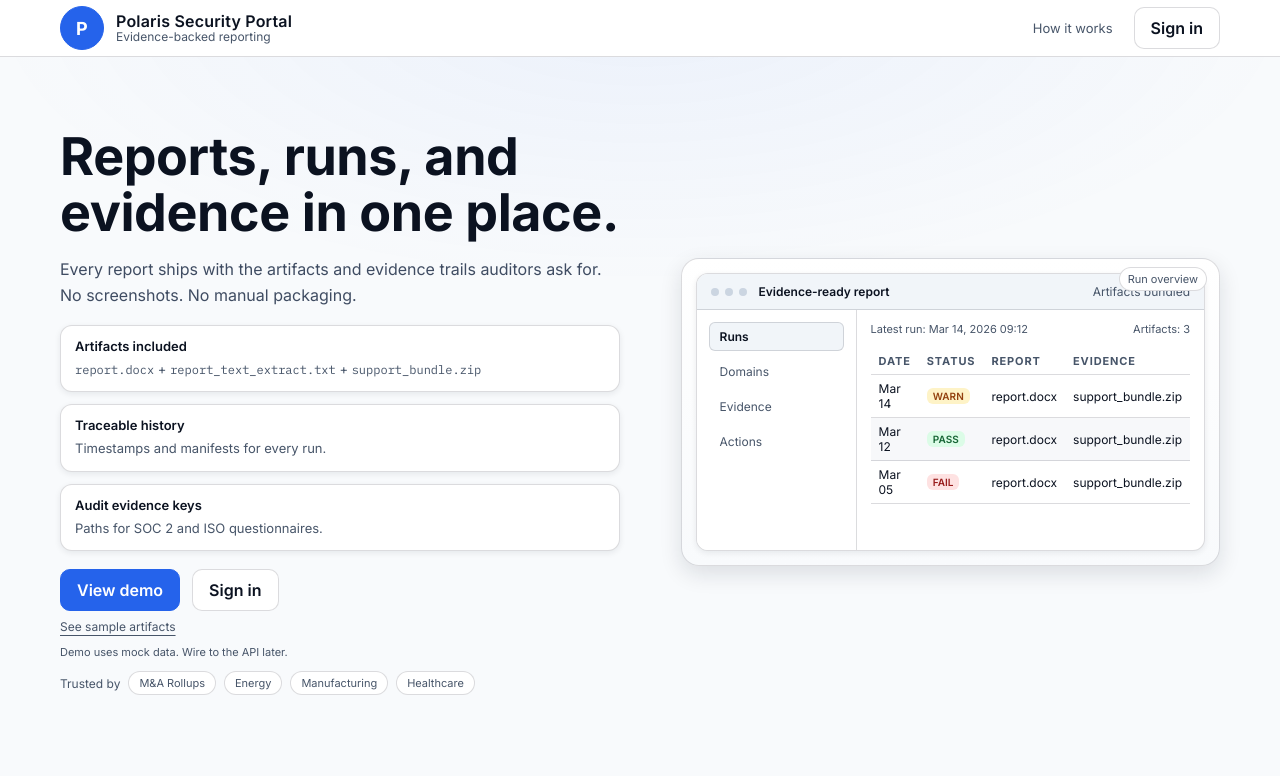
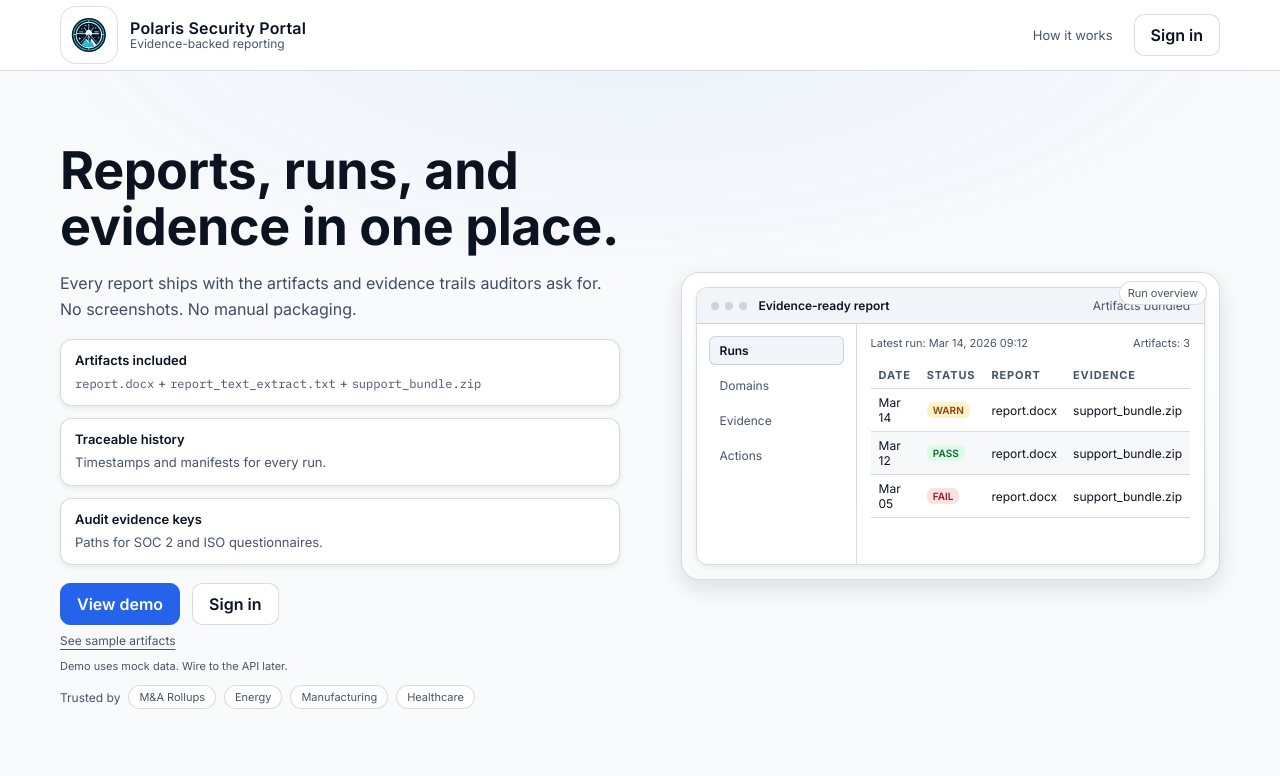
Before and after one commit to heyitsmrshea/Polaris-Security, a plain HTML site: page frontend/portal/index.html in a window 1280 px wide. Shown: the top 776 px of the page. Drawn offline with Linux system fonts and the light colour scheme.

Commit message:
Portal nav: restore Polaris logo

```diff
--- a/frontend/portal/app.js
+++ b/frontend/portal/app.js
@@ -239,7 +239,7 @@
         <div class="container nav-inner">
           <a class="brand" href="#/">
             <div class="brand-badge" aria-hidden="true">
-              <span class="brand-letter">P</span>
+              <img class="brand-logo" src="./assets/polaris-logo.svg" alt="Polaris logo" />
             </div>
             <div class="brand-title">
               <strong>Polaris Security Portal</strong>
--- a/frontend/portal/styles.css
+++ b/frontend/portal/styles.css
@@ -78,19 +78,22 @@ button:focus-visible, a:focus-visible, input:focus-visible, select:focus-visible
   gap: 12px;
 }
 .brand-badge {
-  width: 44px;
-  height: 44px;
-  border-radius: 50%;
-  background: var(--accent);
-  border: 1px solid var(--accent);
+  width: 58px;
+  height: 58px;
+  border-radius: 16px;
+  background: #ffffff;
+  border: 1px solid rgba(2, 6, 23, 0.12);
   display: grid;
   place-items: center;
 }
-.brand-letter {
-  font-size: 18px;
-  font-weight: 700;
-  color: #ffffff;
-  letter-spacing: 0.5px;
+.brand-logo {
+  width: 52px;
+  height: 52px;
+  display: block;
+}
+[data-theme="dark"] .brand-badge {
+  background: #ffffff;
+  border-color: rgba(148, 163, 184, 0.3);
 }
 .brand-title {
   display: flex;
```
